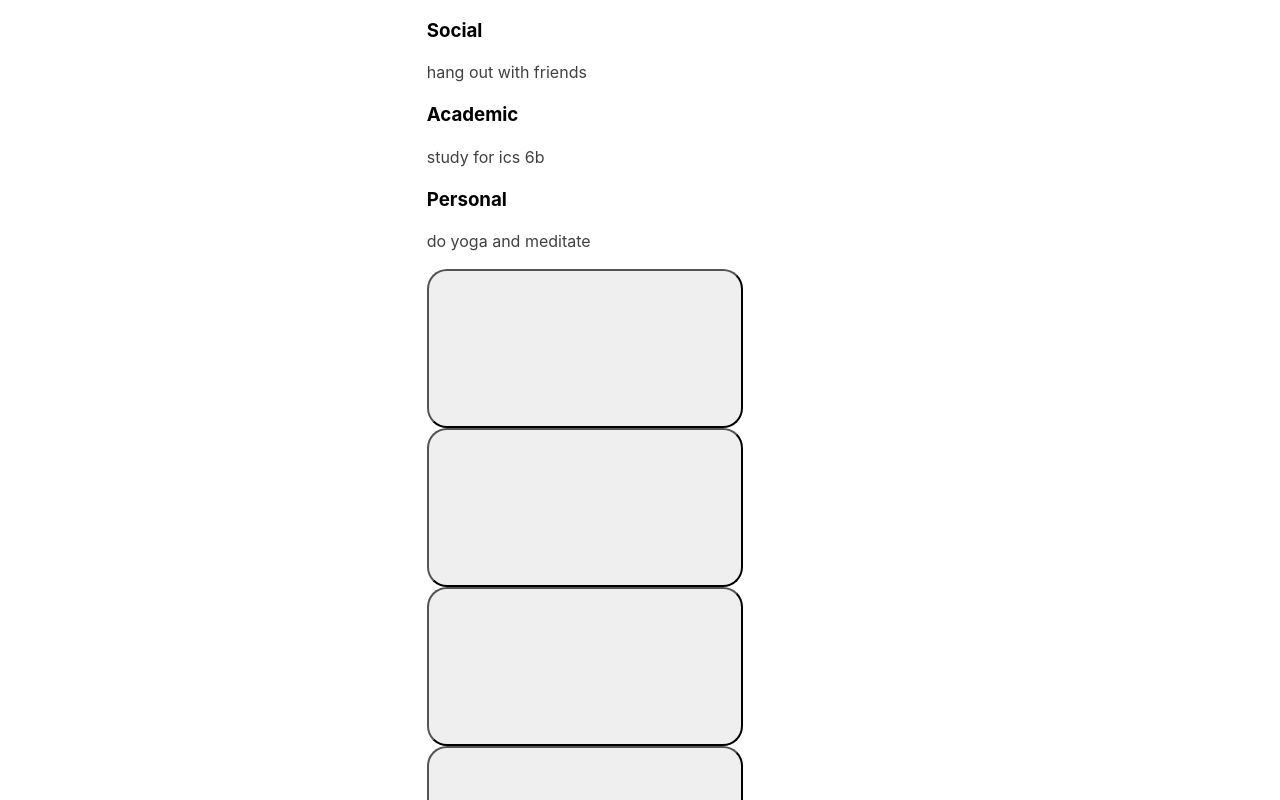
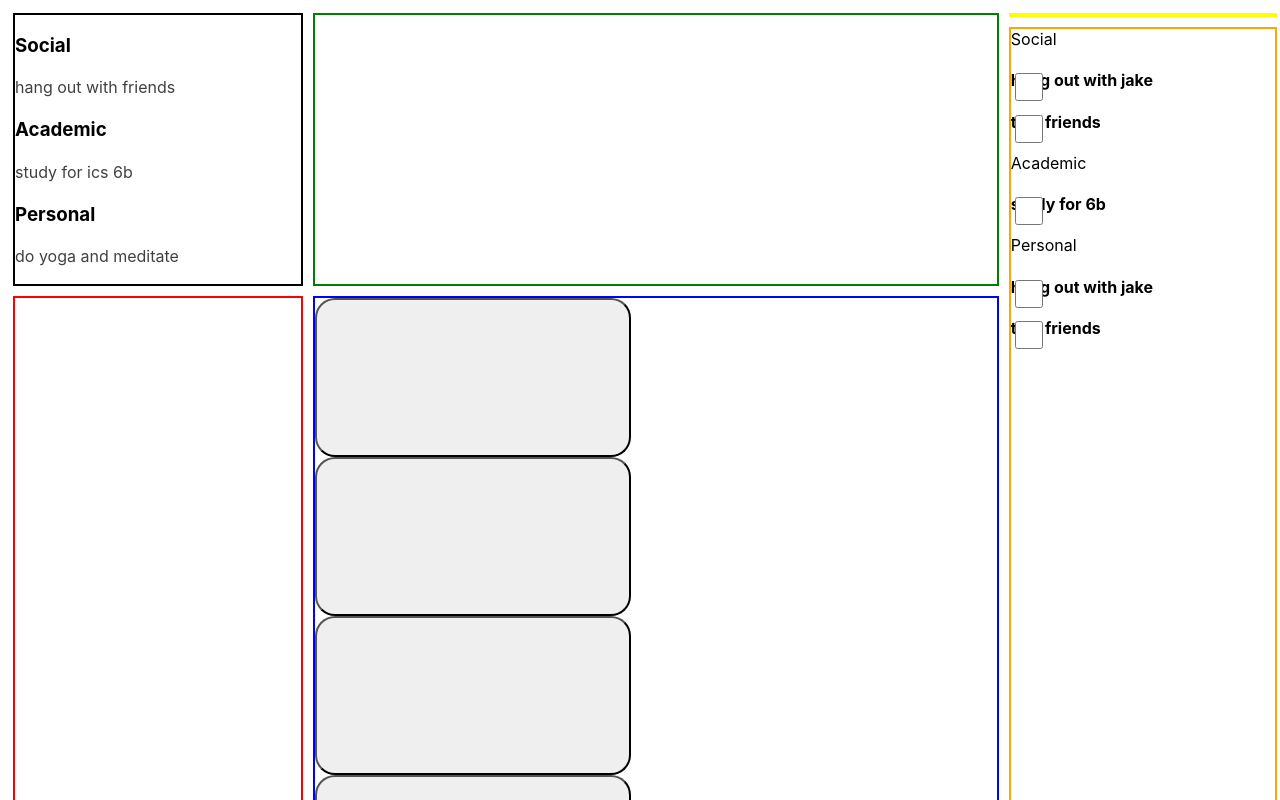
Before and after one commit to adcockdalton/TreeJam, a React (Vite) app in the folder client/react-app/: page / in a window 1280 px wide. Shown: the top 800 px of the page. Built offline with nearby package versions, Linux system fonts and the light colour scheme.

Commit message:
formatting grid

```diff
--- a/client/react-app/src/App.css
+++ b/client/react-app/src/App.css
@@ -25,3 +25,61 @@ input[type = "checkbox"] {
   background-color: var(--blueHover);
   cursor: pointer;
 }
+
+.rootAppContainer {
+  display: grid;
+  grid-template:
+    'suggestion tree tree tree buttonContainer'
+    'suggestion tree tree tree habitList'
+    'suggestion tree tree tree habitList'
+    'suggestion tree tree tree habitList'
+    'suggestion tree tree tree habitList'
+    'userStats bottomPanel bottomPanel bottomPanel habitList'
+    'userStats bottomPanel bottomPanel bottomPanel habitList';
+  width: 100%;
+  height: 100vh;
+  grid-gap: 10px;
+  padding: 5px;
+
+
+}
+
+.SuggestionList {
+  grid-area: suggestion;
+  border: 2px solid black;
+}
+
+.UserStats {
+  grid-area: userStats;
+  border: 2px solid red;
+}
+
+.TreeContainer {
+  grid-area: tree;
+  border: 2px solid green;
+
+}
+
+.bottomPanelContainer {
+  grid-area: bottomPanel;
+  border: 2px solid blue;
+
+}
+
+.ButtonContainer {
+  grid-area: buttonContainer;
+  border: 2px solid yellow;
+
+}
+
+.HabitList {
+  grid-area: habitList;
+  border: 2px solid orange;
+
+}
+
+/*
+
+
+
+*/
--- a/client/react-app/src/App.jsx
+++ b/client/react-app/src/App.jsx
@@ -86,54 +86,26 @@ function App() {
 
   return (
     <div className='rootAppContainer'>
-      <div className='LeftPanels'>
-        <div className='SuggestionList'>
-          <SuggestionList />
-        </div>
-
-        <div className='UserStats'>
-          <UserStatsList statsData={{'empty': 'for now'}}/>
-        </div>
+      <div className='SuggestionList'> <SuggestionList /> </div>
+      <div className='TreeContainer'>  </div>
+      <div className='ButtonContainer'>
+          <div className='ShrinkButtonContainer'>
 
           </div>
 
-      <div className="MiddleContainer">
-        <div className='TreeContainer'>
-          {/* tree SVG goes here */}
-        </div>
-
-        <div className='bottomPanelContainer'>
-          <ControlPanel setShowPanels={setShowPanels} />
-        </div>
-      </div>
-
-      <div className='rightPanelContainer'>
-        <div className='ButtonContainer'>
-          <div className='ShrinkButtonContainer'>
-            <button>
-              {/* shrink button here */}
-            </button>
-          </div>
           <div className='createHabitContainer'>
             <div className='userProfile'>
-              {/* user profile icon goes here */}
             </div>
             <div className='createHabitButton'>
-              <button>
-                {/* create user button goes here */}
-              </button>
             </div>
           </div>
       </div>
 
-        <div className='HabitList'>
-          <HabitList currentHabitData={currentHabitData}/>
-          {/* currentHabitData will be retrieved from MongoDB database, where all the user's habits (daily/weekly, etc...) are stored  */}
-          <Habit/>
-        </div>
+      <div className='UserStats'> <UserStatsList statsData={{'empty': 'for now'}}/></div>
+      <div className='bottomPanelContainer'> <ControlPanel setShowPanels={setShowPanels}/> </div>
+      <div className='HabitList'> <HabitList currentHabitData={currentHabitData}/> </div>
     </div>
 
-    </div>
   )
 }
 
--- a/client/react-app/src/components/Habit.jsx
+++ b/client/react-app/src/components/Habit.jsx
@@ -15,9 +15,9 @@ function Habit({propTitle, propFrequency, propDescription, setCurrentHabits }) {
         </div>
         <div>
           {/* div containing the task name and frequency */}
-            <h1>
+            <h4>
               {propTitle}
-            </h1>
+            </h4>
             <div>
               {propFrequency}
               {/* formatted in the tag-like display with css */}
--- a/client/react-app/src/index.css
+++ b/client/react-app/src/index.css
@@ -19,12 +19,12 @@
   --gray: #B7B7B7;
 }
 
-body, html {
+/* body, html {
   margin: 0;
   display: grid;
   place-items: center;
   min-height: 100vh;
-}
+} */
 
 /* typography */
 h1 {
```
Lines whose indentation alone changed are shown as unchanged.
